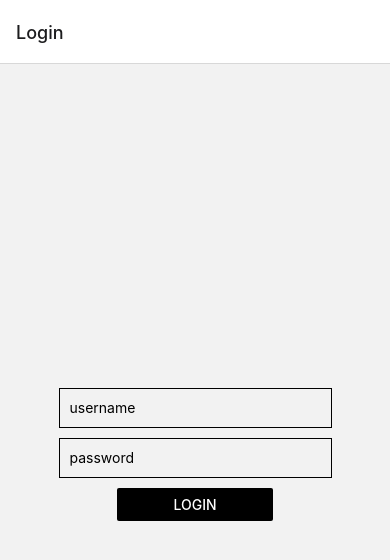
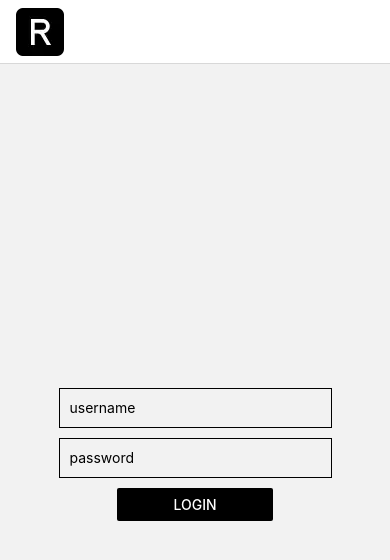
Before and after one commit to geldopc/react-native-navigation, a React Native app: screen / in a window 390 px wide. Shown: the top 560 px of the page. Built offline with nearby package versions, Linux system fonts and the light colour scheme.

Commit message:
ADD: RCHLO header icon

```diff
--- a/src/routes/stack.routes.tsx
+++ b/src/routes/stack.routes.tsx
@@ -1,4 +1,5 @@
 import { createNativeStackNavigator } from '@react-navigation/native-stack'
+import { Image } from 'react-native';
 
 const { Screen, Navigator } = createNativeStackNavigator();
 
@@ -9,12 +10,22 @@ export default function StackRoutes() {
   return (
     <Navigator>
       <Screen
-      name='Login'
-      component={Login}
+        name='Login'
+        component={Login}
+        options={{
+          headerTitle: () => (
+            <Image source={require("../images/rchlo-logo.png")} />
+          )
+        }}
       />
       <Screen
-      name='Home'
-      component={Home}
+        name='Home'
+        component={Home}
+        options={{
+          headerTitle: () => (
+            <Image source={require("../images/rchlo-logo.png")} />
+          )
+        }}
       />
     </Navigator>
   )
```
Also changed, not shown: src/images/rchlo-logo.png (added).
